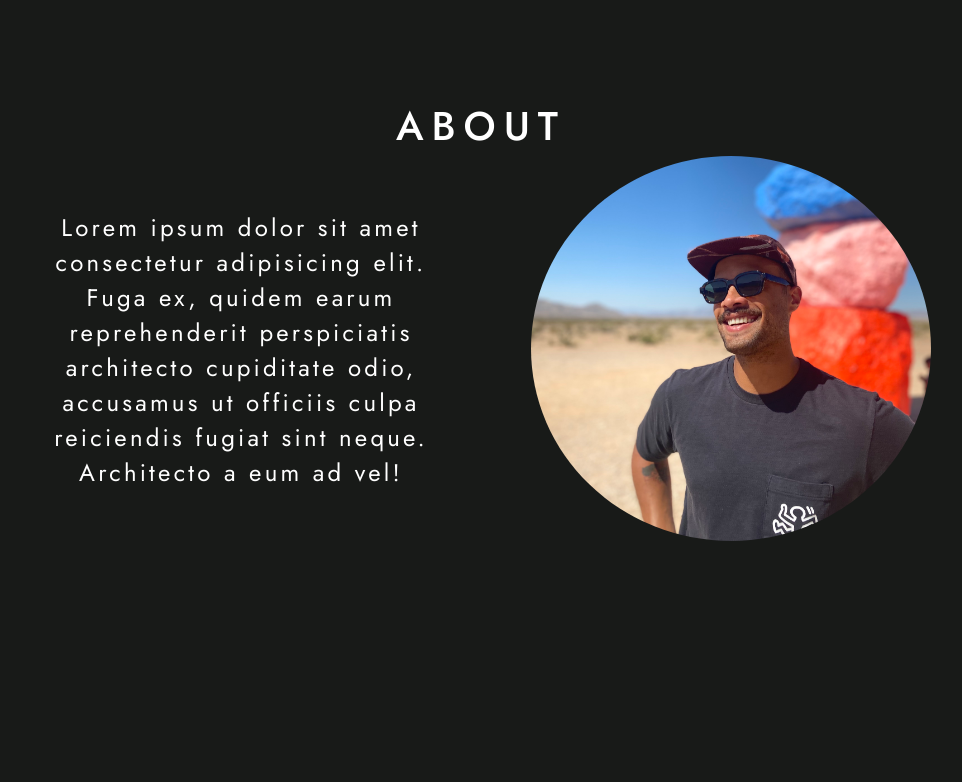
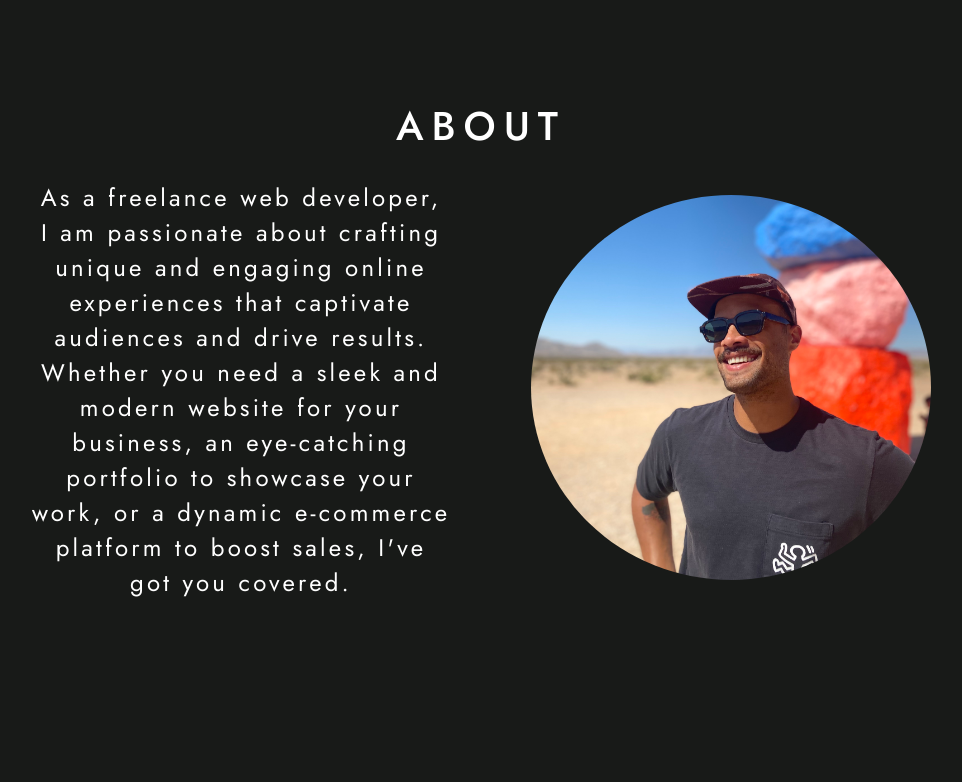
Before and after one commit to jtompkins415/portfolio_site, a React (Vite) app: page / in a window 1280 px wide. Shown: the part 500-1282 px from the top of the page, without its empty margins (159-1121 px from the left). Built offline with nearby package versions, Linux system fonts and the light colour scheme.

Commit message:
change lorem ipsum to draft text

```diff
--- a/src/AboutSection/AboutSection.jsx
+++ b/src/AboutSection/AboutSection.jsx
@@ -23,7 +23,7 @@ function AboutSection(){
                 </div>
                 <div className={`content-container ${isVisible ? 'fade-in' : ''}`}>
                     <div className={`text-container ${isVisible ? 'fade-in' : ''}`}>
-                        <p>Lorem ipsum dolor sit amet consectetur adipisicing elit. Fuga ex, quidem earum reprehenderit perspiciatis architecto cupiditate odio, accusamus ut officiis culpa reiciendis fugiat sint neque. Architecto a eum ad vel!</p>
+                        <p>As a freelance web developer, I am passionate about crafting unique and engaging online experiences that captivate audiences and drive results. Whether you need a sleek and modern website for your business, an eye-catching portfolio to showcase your work, or a dynamic e-commerce platform to boost sales, I've got you covered.</p>
                     </div>
                     <div className={`profile-image-container ${isVisible ? 'fade-in' : ''}`}>
                         <img className={isVisible ? 'fade-in' : ''}
```
